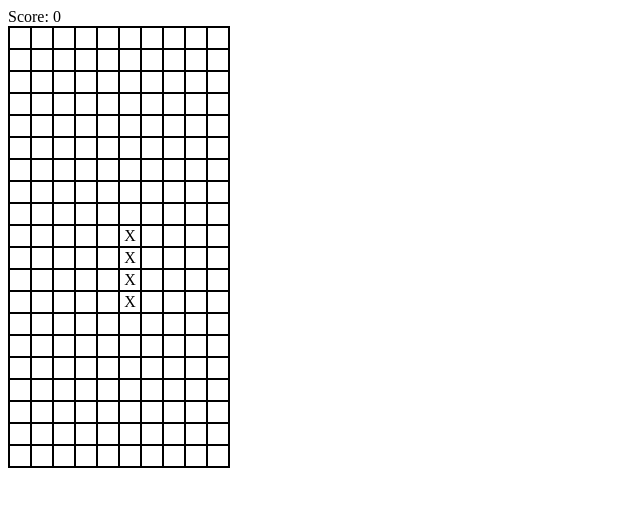
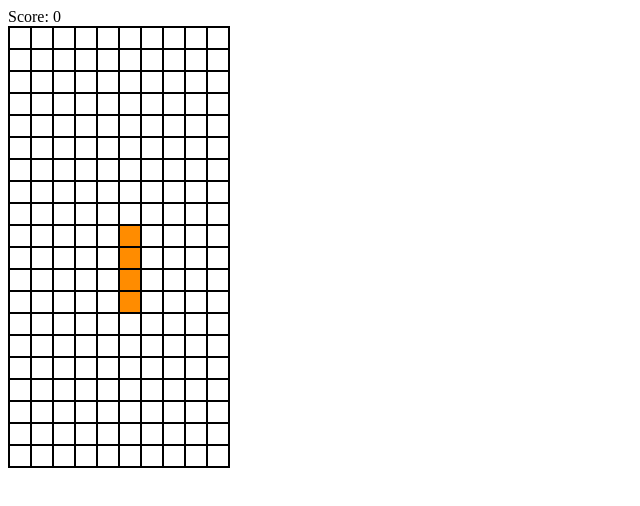
Before and after one commit to ZakrepaShe/tetris, a plain HTML site: page index.html in a window 1280 px wide. Shown: the whole page, without its empty margins (0-640 px from the left). Drawn offline with Linux system fonts and the light colour scheme.

Commit message:
change visual to eyes-friendly colors

```diff
--- a/index.html
+++ b/index.html
@@ -19,7 +19,13 @@
   }
 
   .cube::before {
-    content: 'X';
+    content: '';
+    position: absolute;
+    top: 0;
+    left: 0;
+    background: darkorange;
+    width: 100%;
+    height: 100%;
   }
 
 </style>
```
Also changed, not shown: tetris_class.html (+7 -1 lines).
